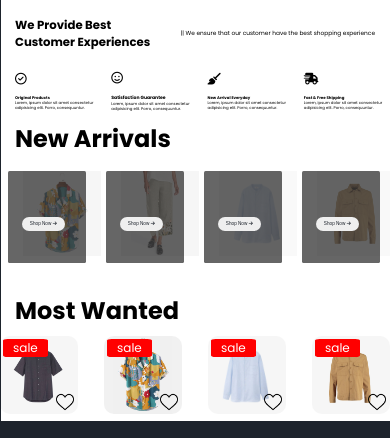
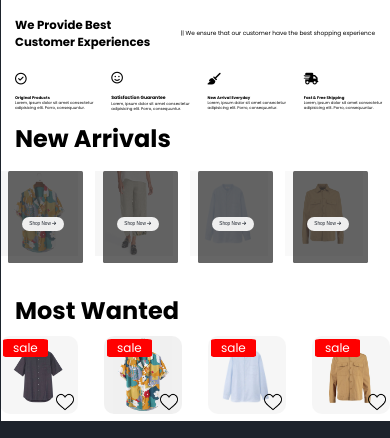
Before and after one commit to Stalin1824/Nostra-Simple-E-commerce, a plain HTML site: page index.html in a window 390 px wide. Shown: the part 402-840 px from the top of the page. Drawn offline with Linux system fonts and the light colour scheme.

Commit message:
Update all files

```diff
--- a/style.css
+++ b/style.css
@@ -252,7 +252,7 @@ margin-top:50px; padding-left: 15px;
   .img{
     width: 78px;
     height: 85px;
-     margin-left:15px;
+     margin-left:-8px;
   }
   .overlapping button{
    width: 42.5px;
@@ -522,6 +522,7 @@ font-size:7.2px;
   flex-basis: 25%;
   position: relative;
   font-size: 2vw;
+  padding-left: 15px;
 }
 
 .product-section{
```
